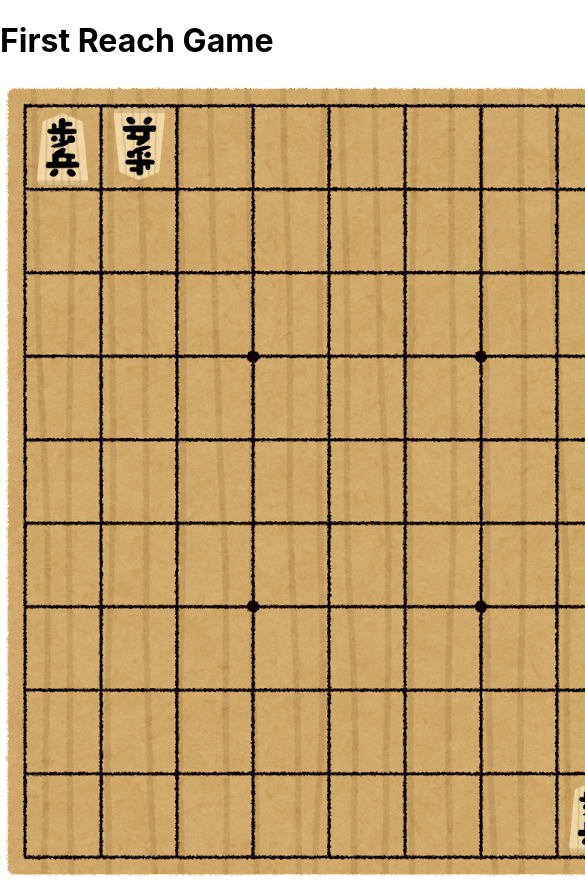
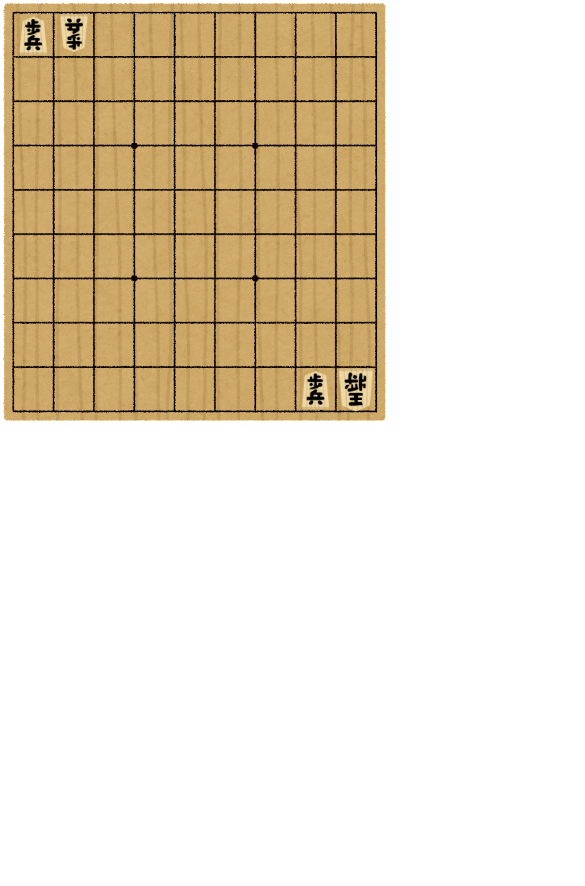
Before and after one commit to youmts/shogi-game, a Next.js app: page /reach/first in a window 390 px wide. Shown: the top 886 px of the page, 585 px wide, since content can reach past the window. After the commit the page ends 844 px from the top, so only its background shows below. Built offline with nearby package versions, Linux system fonts and the light colour scheme.

Commit message:
feat: responsive

```diff
--- a/pages/reach/first.tsx
+++ b/pages/reach/first.tsx
@@ -3,7 +3,6 @@ import Game from "./game"
 export default function FirstReach() {
   return (
     <>
-      <h1>First Reach Game</h1>
       <Game />
     </>
   )
--- /dev/null
+++ b/pages/reach/game.module.css
@@ -0,0 +1,10 @@
+.svg_container {
+  position: relative;
+  width: 100%;
+}
+
+.svg_content {
+  position: absolute;
+  top: 0;
+  left: 0;
+}
--- a/pages/reach/game.tsx
+++ b/pages/reach/game.tsx
@@ -1,5 +1,6 @@
 import React from "react"
 import * as koma from "../../lib/koma"
+import styles from "./game.module.css"
 
 const gameWidth: number = 735
 const gameHeight: number = 800
@@ -63,14 +64,18 @@ function ShogiBan(props: {width: number, height: number}) {
 
 export default function Game() {
 
+  const viewBox = `0 0 ${gameWidth} ${gameHeight}`
+
   return (
-    <>
-      <svg version="1.1"
+    <div className={styles.svg_container}>
+      <svg
+        className={styles.svg_content}
+        version="1.1"
         baseProfile="full"
-        width={gameWidth} height={gameHeight}
+        viewBox={viewBox}
         xmlns="http://www.w3.org/2000/svg">
         <ShogiBan width={gameWidth} height={gameHeight} />
       </svg>
-    </>
+    </div>
   )
 }
```
